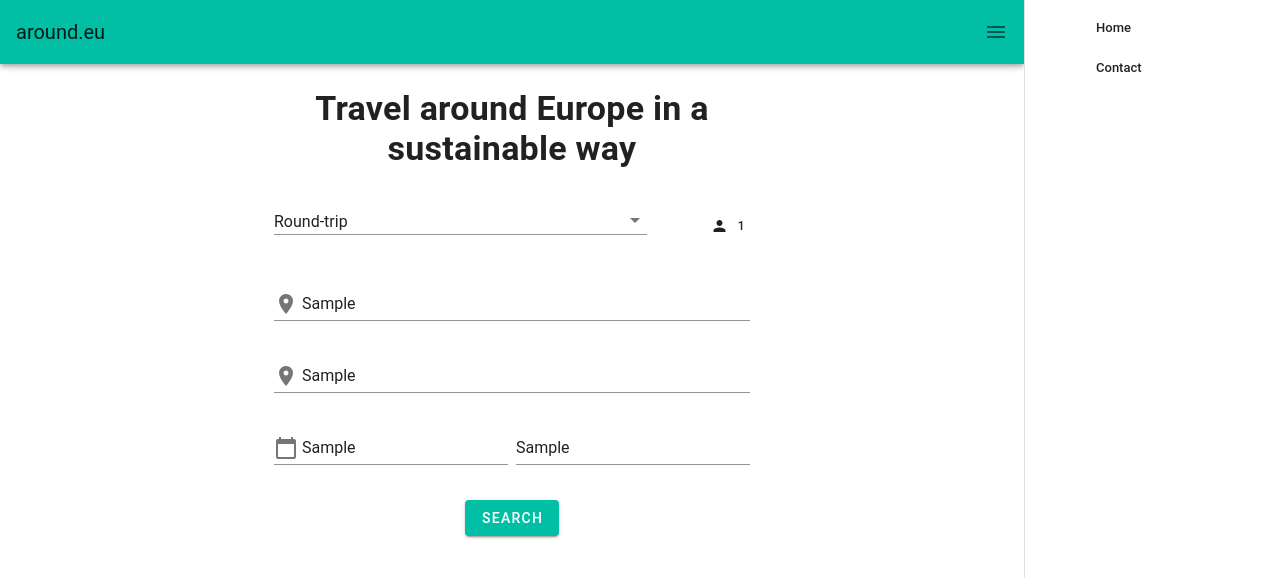
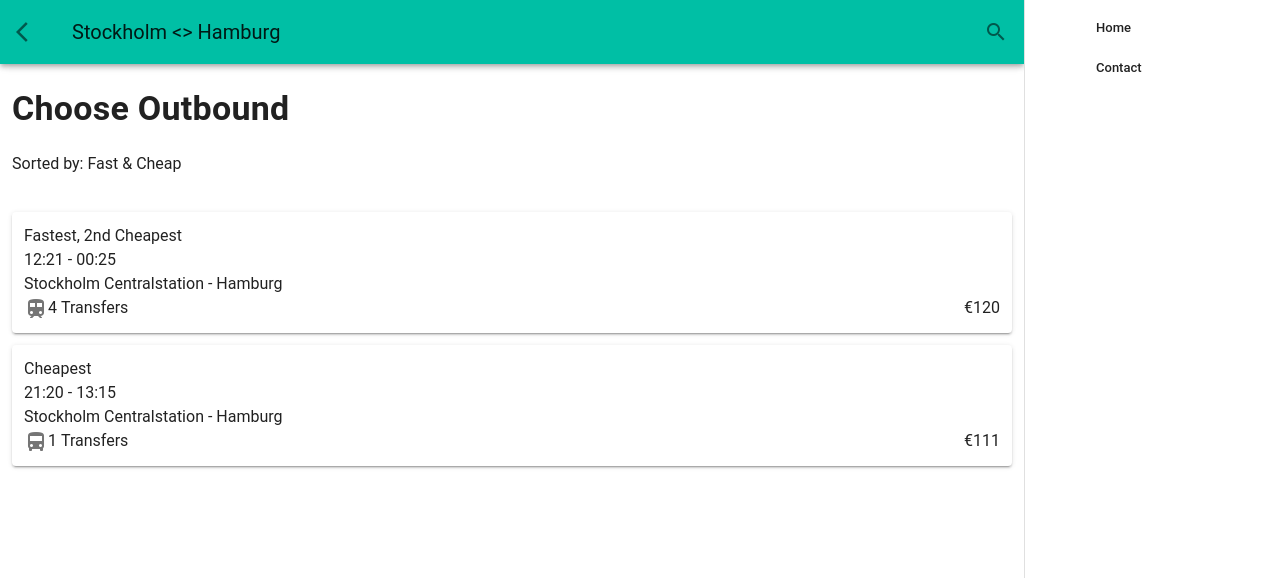
Before and after one commit to ggho/around-eu, a Vue app: page / in a window 1280 px wide. Both pictures are taken after typing "Sample", "Sample", "Sample", "Sample" into the empty fields and a click on the button "SEARCH". Shown: the top 578 px of the page. Built offline with nearby package versions, Linux system fonts and the light colour scheme; a small style sheet from the web is missing.

Commit message:
Added ListingPage

```diff
--- a/src/App.vue
+++ b/src/App.vue
@@ -25,12 +25,24 @@
     </v-navigation-drawer>
 
     <v-app-bar app color="primary">
-      <v-toolbar-title>around.eu</v-toolbar-title>
-      <v-spacer />
-      <v-app-bar-nav-icon @click.stop="drawer = !drawer" />
+      <template v-if="currentPage == 'LISTING'">
+        <v-btn icon @click="backToStartPage">
+          <v-icon>arrow_back_ios</v-icon>
+        </v-btn>
+        <v-toolbar-title>Stockholm &lt;&gt; Hamburg</v-toolbar-title>
+        <v-spacer />
+        <v-btn icon @click="drawer = false">
+          <v-icon>search</v-icon>
+        </v-btn>
+      </template>
+      <template v-else>
+        <v-toolbar-title>around.eu</v-toolbar-title>
+        <v-spacer />
+        <v-app-bar-nav-icon @click.stop="drawer = !drawer" />
+      </template>
     </v-app-bar>
 
-    <v-content @goToListing="currentPage = 'LISTING'">
+    <v-content>
       <template v-if="currentPage == 'LISTING'">
         <ListingPage />
       </template>
@@ -43,7 +55,6 @@
 
 <script>
 import StartPage from "./components/StartPage";
-
 import ListingPage from "./components/ListingPage";
 
 export default {
@@ -54,10 +65,26 @@ export default {
     ListingPage
   },
 
+  methods: {
+    backToStartPage: function() {
+      this.$store.commit("changePage", {
+        newPage: "START"
+      });
+    }
+  },
+
+  mounted: function() {
+    this.$store.subscribe(mutation => {
+      console.log(mutation);
+      if (mutation.type === "changePage") {
+        this.currentPage = mutation.payload.newPage;
+      }
+    });
+  },
+
   data: () => ({
     //
     currentPage: "START",
-
     drawer: null
   })
 };
--- a/src/components/ListingPage.vue
+++ b/src/components/ListingPage.vue
@@ -1,13 +1,40 @@
 <template>
   <v-container>
     <v-row class="mt-3" justify="center" no-gutters>
-      <v-col class="text-center" cols="12" sm="6">
+      <v-col cols="12">
         <h1 class="display-1 font-weight-bold">Choose Outbound</h1>
       </v-col>
     </v-row>
 
+    <v-row class="mt-6" no-gutters>Sorted by: Fast & Cheap</v-row>
+
     <v-row class="mt-6" justify="center" no-gutters>
-      <v-col cols="12" sm="6"></v-col>
+      <v-col cols="12">
+        <v-card v-for="(item, i) in routes" :key="i" class="mt-3">
+          <v-container>
+            <div v-text="item.most"></div>
+
+            <div>
+              <span v-text="item.timeFrom"></span>
+              <span>&nbsp;-&nbsp;</span>
+              <span v-text="item.timeTo"></span>
+            </div>
+            <div>
+              <span v-text="item.locationFrom"></span>
+              <span>&nbsp;-&nbsp;</span>
+              <span v-text="item.locationTo"></span>
+            </div>
+            <div class="d-flex justify-space-between">
+              <div>
+                <v-icon v-text="item.vehicle"></v-icon>
+                <span v-text="item.transfers"></span>
+                <span>&nbsp;Transfers</span>
+              </div>
+              <div v-text="item.price"></div>
+            </div>
+          </v-container>
+        </v-card>
+      </v-col>
     </v-row>
   </v-container>
 </template>
@@ -24,6 +51,32 @@ export default {
 
   data: () => ({
     //
+    routes: [
+      {
+        most: "Fastest, 2nd Cheapest",
+        timeFrom: "12:21",
+        timeTo: "00:25",
+        timeToPlus1: true,
+        duration: "12h04",
+        locationFrom: "Stockholm Centralstation",
+        locationTo: "Hamburg",
+        transfers: 4,
+        vehicle: "train",
+        price: "€120"
+      },
+      {
+        most: "Cheapest",
+        timeFrom: "21:20",
+        timeTo: "13:15",
+        timeToPlus1: true,
+        duration: "16h05",
+        locationFrom: "Stockholm Centralstation",
+        locationTo: "Hamburg",
+        transfers: 1,
+        vehicle: "directions_bus",
+        price: "€111"
+      }
+    ]
   })
 };
 </script>
--- a/src/components/SearchForm.vue
+++ b/src/components/SearchForm.vue
@@ -94,9 +94,9 @@ export default {
   },
   methods: {
     doSearch: function() {
-      console.log(this.$store.state.currentPage);
-
-      this.$emit("goToListing");
+      this.$store.commit("changePage", {
+        newPage: "LISTING"
+      });
     }
   },
   data: () => ({
--- a/src/plugins/vuex.js
+++ b/src/plugins/vuex.js
@@ -8,6 +8,10 @@ export default new Vuex.Store({
     currentPage: 'START'
   },
   getters: {},
-  mutations: {},
+  mutations: {
+    changePage: (state, payload) => {
+      state.currentPage = payload.newPage;
+    },
+  },
   actions: {}
 });
```
Also changed, not shown: src/components/StartPage.vue (+5 -5 lines).
